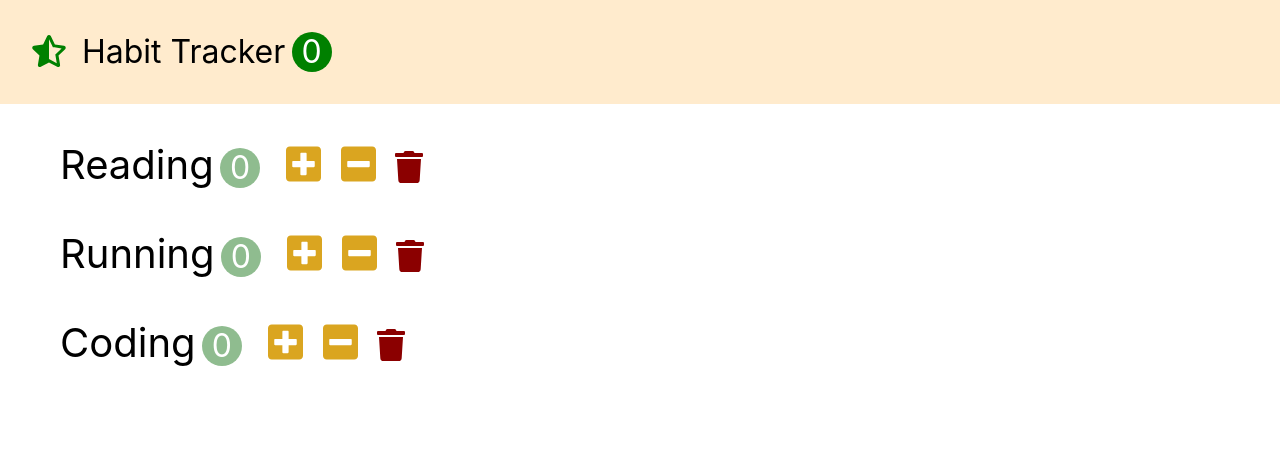
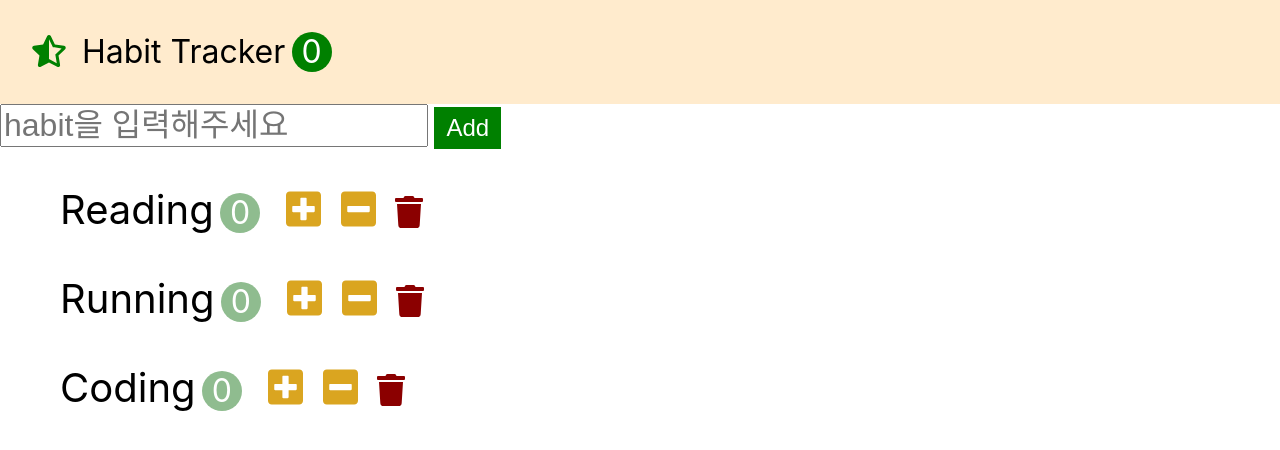
Before and after one commit to YeowonNa/habit-tracker, a React (Create React App) app: page / in a window 1280 px wide. Shown: the top 450 px of the page. Built offline with nearby package versions, Linux system fonts and the light colour scheme.

Commit message:
habitAddForm 추가

```diff
--- a/src/App.css
+++ b/src/App.css
@@ -30,6 +30,22 @@
   background-color: green;
   color: white;
   border-radius: 50%;
+}
+
+.add-input {
+  font-size: 2rem;
+}
+
+.add-input {
+  margin-right: 0.2em;
+}
+
+.add-button {
+  height: 100%;
+  font-size: 1.5rem;
+  padding: 0.3em 0.5em;
+  background-color: green;
+  color: white;
 }
 
 .habit {
--- a/src/app.jsx
+++ b/src/app.jsx
@@ -31,6 +31,11 @@
     const habits = this.state.habits.filter((item) => item.id !== habit.id);
     this.setState({ habits: habits });
   };
+
+  handleAdd = (name) => {
+    const habits = [...this.state.habits, { id: Date.now(), name, count: 0 }];
+    this.setState({ habits });
+  };
   render() {
     return (
       <>
@@ -42,6 +47,7 @@
           onIncrement={this.handleIncrement}
           onDecrement={this.handleDecrement}
           onDelete={this.handleDelete}
+          onAdd={this.handleAdd}
         />
       </>
     );
--- /dev/null
+++ b/src/components/habitAddForm.jsx
@@ -0,0 +1,28 @@
+import React, { Component } from 'react';
+
+class HabitAddForm extends Component {
+  inputRef = React.createRef();
+
+  onSubmit = (event) => {
+    event.preventDefault(); // submit 후 새로고침 방지
+    const name = this.inputRef.current.value;
+    name && this.props.onAdd(name);
+    this.inputRef.current.value = ''; // 입력 후 초기화
+  };
+
+  render() {
+    return (
+      <form className="add-form" onSubmit={this.onSubmit}>
+        <input
+          ref={this.inputRef}
+          type="text"
+          className="add-input"
+          placeholder="habit을 입력해주세요"
+        />
+        <button className="add-button">Add</button>
+      </form>
+    );
+  }
+}
+
+export default HabitAddForm;
--- a/src/components/habits.jsx
+++ b/src/components/habits.jsx
@@ -1,5 +1,6 @@
 import React, { Component } from 'react';
 import Habit from './habit';
+import HabitAddForm from './habitAddForm';
 
 class Habits extends Component {
   handleIncrement = (habit) => {
@@ -14,8 +15,14 @@
     this.props.onDelete(habit);
   };
 
+  handleAdd = (name) => {
+    this.props.onAdd(name);
+  };
+
   render() {
     return (
+      <>
+        <HabitAddForm onAdd={this.handleAdd} />
         <ul>
           {this.props.habits.map((habit) => (
             <Habit
@@ -27,6 +34,7 @@
             />
           ))}
         </ul>
+      </>
     );
   }
 }
```
Lines whose indentation alone changed are shown as unchanged.
